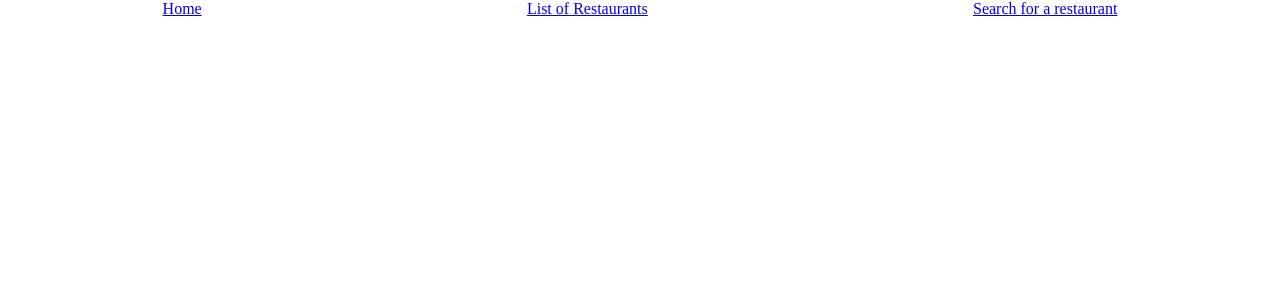
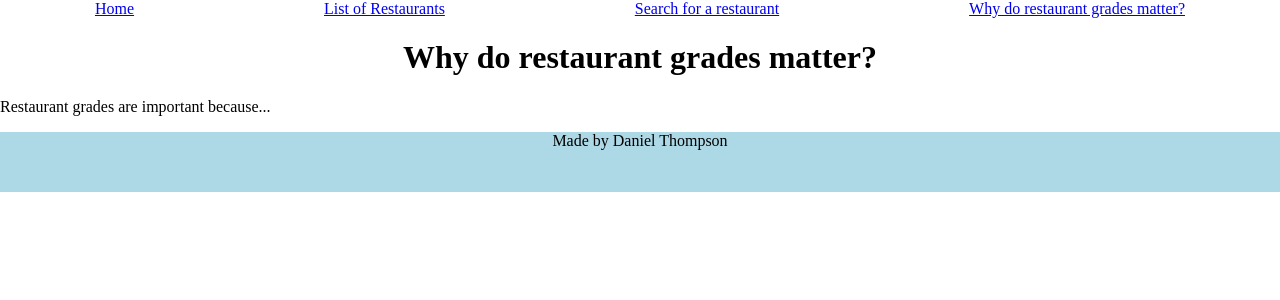
Before and after one commit to DanThomp507/Restaurant-Ratings-Project, a React (Create React App) app in the folder restaurant-ratings/: page /about in a window 1280 px wide. Shown: the top 300 px of the page. Built offline with nearby package versions, Linux system fonts and the light colour scheme; no server answers.

Commit message:
added a bit of styling to the welcome page, also added links between the buttons and other pages

```diff
--- a/restaurant-ratings/src/App.css
+++ b/restaurant-ratings/src/App.css
@@ -1,7 +1,7 @@
 body {
   font-family: broadway;
 }
-nav {
+.nav {
   display: flex;
   justify-content: space-around;
 }
@@ -13,6 +13,14 @@ h1 {
   align-content: center;
   text-align: center;
 }
+.welcome-image {
+  display: block;
+  width: 650px;
+  height: 400px;
+  margin-left: auto;
+  margin-right: auto;
+  padding: 20px 10px 10px 10px;
+}
 .restaurant-list {
   text-align: center;
 }
@@ -21,3 +29,16 @@ h1 {
   align-content: center;
   text-align: center;
 }
+.content-wrap {
+  padding-bottom: 60px;
+}
+.footer {
+  text-align: center;
+  position: relative;
+  right: 0;
+  left: 0;
+  bottom: 0;
+  width: 100%;
+  height: 60px;
+  background: lightblue;
+}
--- a/restaurant-ratings/src/App.js
+++ b/restaurant-ratings/src/App.js
@@ -6,26 +6,28 @@ import Welcome from './components/Welcome.jsx';
 import RestaurantList from './components/RestaurantList.jsx';
 import Form from './components/SearchForm.jsx';
 import Nav from './components/Nav.jsx';
+import Footer from './components/Footer.jsx';
+import About from './components/About.jsx';
 
 class App extends Component {
   constructor() {
     super();
     this.state = {
-      restaurants: []
+      restaurantData: []
     }
   }
   async componentDidMount() {
     const restaurants = await fetchRestaurants();
     console.log(restaurants);
     this.setState({
-    restaurants: restaurants
+    restaurantData: restaurants
     })
   }
   async handleSubmit(restaurant){
     try {
       let grade = await fetchRestaurants();
       this.setState({
-        restaurants: grade
+        restaurantData: grade
       })
     }
     catch(error){
@@ -39,11 +41,13 @@ class App extends Component {
       <Route exact path="/" render={Welcome}/>
       <Route path="/restaurantList" render={(props) => (
         <RestaurantList
-          restaurants={this.state.restaurants} />
+          restaurants={this.state.restaurantData} />
       )} />
       <Route path ="/form" render={(props) => (
         <Form handleSubmit={this.handleSubmit} />
       )} />
+      <Route path="/about" render={About} />
+      <Footer />
       </div>
     );
   }
--- /dev/null
+++ b/restaurant-ratings/src/components/About.jsx
@@ -0,0 +1,11 @@
+import React from 'react';
+
+const About = () => {
+  return (
+    <div className="about">
+      <h1 className="about"> Why do restaurant grades matter?</h1>
+      <p>Restaurant grades are important because...</p>
+    </div>
+  )
+}
+export default About;
--- /dev/null
+++ b/restaurant-ratings/src/components/Footer.jsx
@@ -0,0 +1,12 @@
+import React from 'react';
+
+const Footer = () => {
+  return (
+    <div className="footer">
+      <div className="content-wrap">
+        <p>Made by Daniel Thompson</p>
+      </div>
+    </div>
+  )
+}
+export default Footer;
--- a/restaurant-ratings/src/components/Nav.jsx
+++ b/restaurant-ratings/src/components/Nav.jsx
@@ -2,9 +2,10 @@ import React from 'react';
 import { Link } from 'react-router-dom';
 
 export default (props) => (
-  <nav>
+  <nav className="nav">
   <Link to="/">Home</Link>
   <Link to="/restaurantList">List of Restaurants</Link>
   <Link to="/form">Search for a restaurant</Link>
+  <Link to="/about">Why do restaurant grades matter? </Link>
   </nav>
 )
--- a/restaurant-ratings/src/components/SearchForm.jsx
+++ b/restaurant-ratings/src/components/SearchForm.jsx
@@ -1,4 +1,5 @@
 import React, {Component} from 'react';
+import { Link } from 'react-router-dom';
 
 class Form extends Component {
   constructor (props) {
@@ -22,7 +23,7 @@ class Form extends Component {
     <h1 className="search"> Look up your restaurant's inspection history</h1>
       <input className="input"type="text" placeholder="Enter a Restaurant Name"
         value={this.state.restaurant} onChange={this.handleChange}></input>
-        <button className="button">Search</button>
+        <button className="button-display"><Link to="/restaurantlist">Find a Restaurant</Link></button>
       </form>
     )
   }
--- a/restaurant-ratings/src/components/Welcome.jsx
+++ b/restaurant-ratings/src/components/Welcome.jsx
@@ -1,10 +1,13 @@
 import React from 'react';
+import { Link, Route } from 'react-router-dom';
 
 const Welcome = () => {
   return (
     <div className="welcome-page">
       <h1 className="welcome"> Restaurant Ratings App</h1>
-      <button>Find a Restaurant</button>
+      <button className="button-display"><Link to="/form">Find a Restaurant</Link></button>
+      <img className="welcome-image"
+           src="https://images.pexels.com/photos/313782/pexels-photo-313782.jpeg?auto=compress&cs=tinysrgb&dpr=2&h=650&w=940"/>
     </div>
   )
 }
```
Also changed, not shown: restaurant-ratings/src/components/RestaurantInfo.jsx (added, +17 -0 lines).
